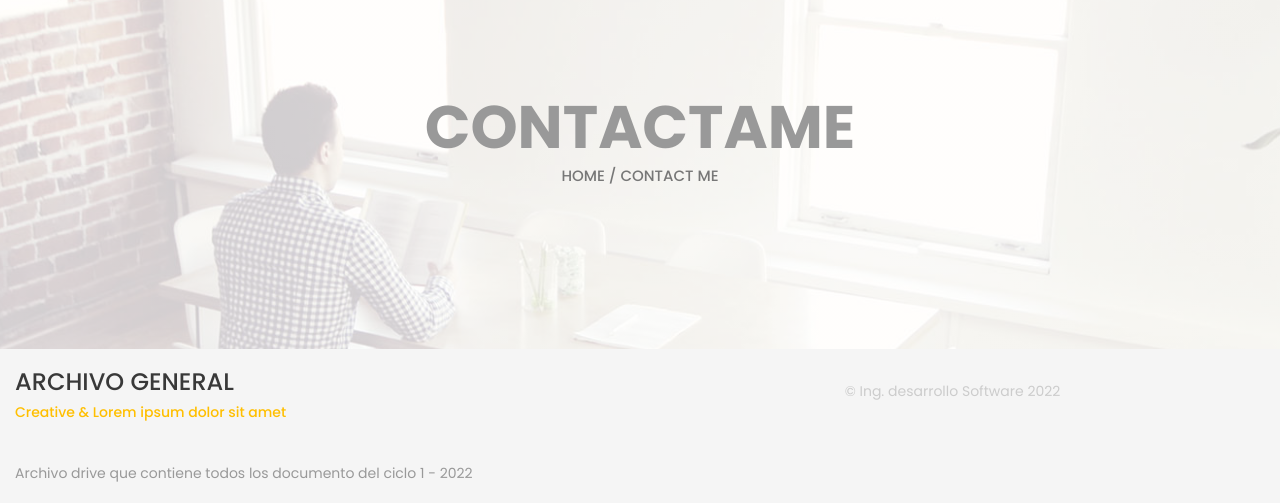
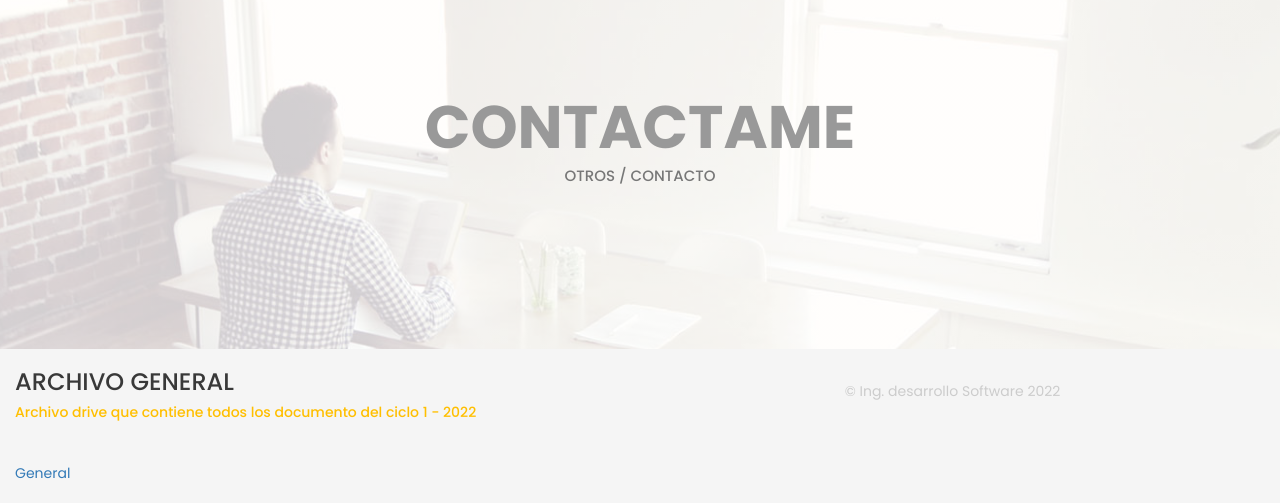
Before and after one commit to GT-X1/Software-UES, a plain HTML site: page contact.html in a window 1280 px wide. Shown: the part 68-571 px from the top of the page. Drawn offline with Linux system fonts and the light colour scheme; files whose address does not match are found by name.

Commit message:
update contact.html

```diff
--- a/contact.html
+++ b/contact.html
@@ -85,7 +85,7 @@
     <!-- top bar -->
     <div class="top-bar">
         <h1>CONTACTAME</h1>
-        <p><a href="#">Home</a> / Contact Me</p>
+        <p><a href="#">Otros</a> / Contacto</p>
     </div>
     <!-- end top bar -->
 
@@ -93,9 +93,10 @@
 
         <div class="col-md-6">
             <h3 class="text-uppercase">Archivo general</h3>
-            <h5>Creative & Lorem ipsum dolor sit amet</h5>
+            <h5>Archivo drive que contiene todos los documento del ciclo 1 - 2022</h5>
             <div class="h-30"></div>
-            <p>Archivo drive que contiene todos los documento del ciclo 1 - 2022</p>
+            <a href="https://drive.google.com/drive/folders/1nNHrE0vmb6Jq3TwH_liQ_To4GNUzYKLY?usp=sharing">General</a>
+
             <div class="contact-info">
                 <p><i class="ion-android-call"></i> 2220-2220</p>
                 <p><i class="ion-ios-email"></i> ingenieriaues.edu.sv</p>
```
